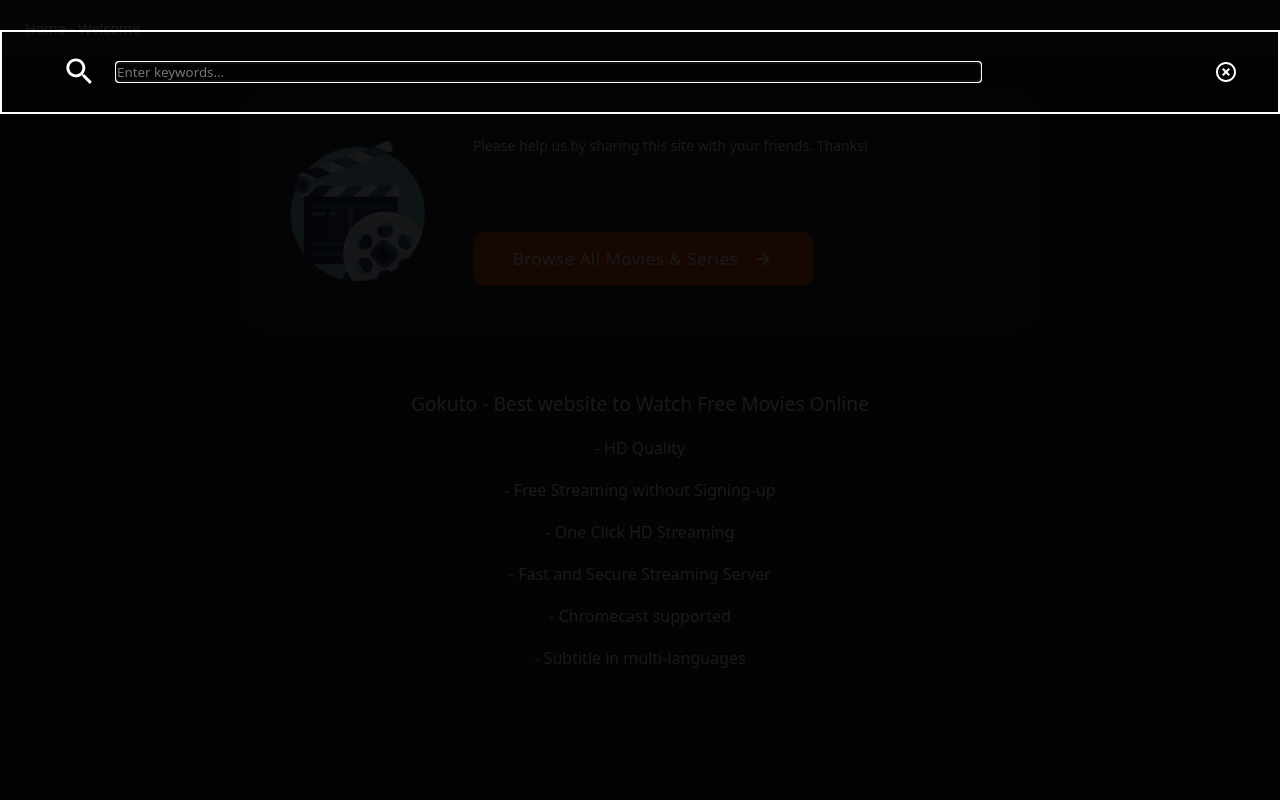
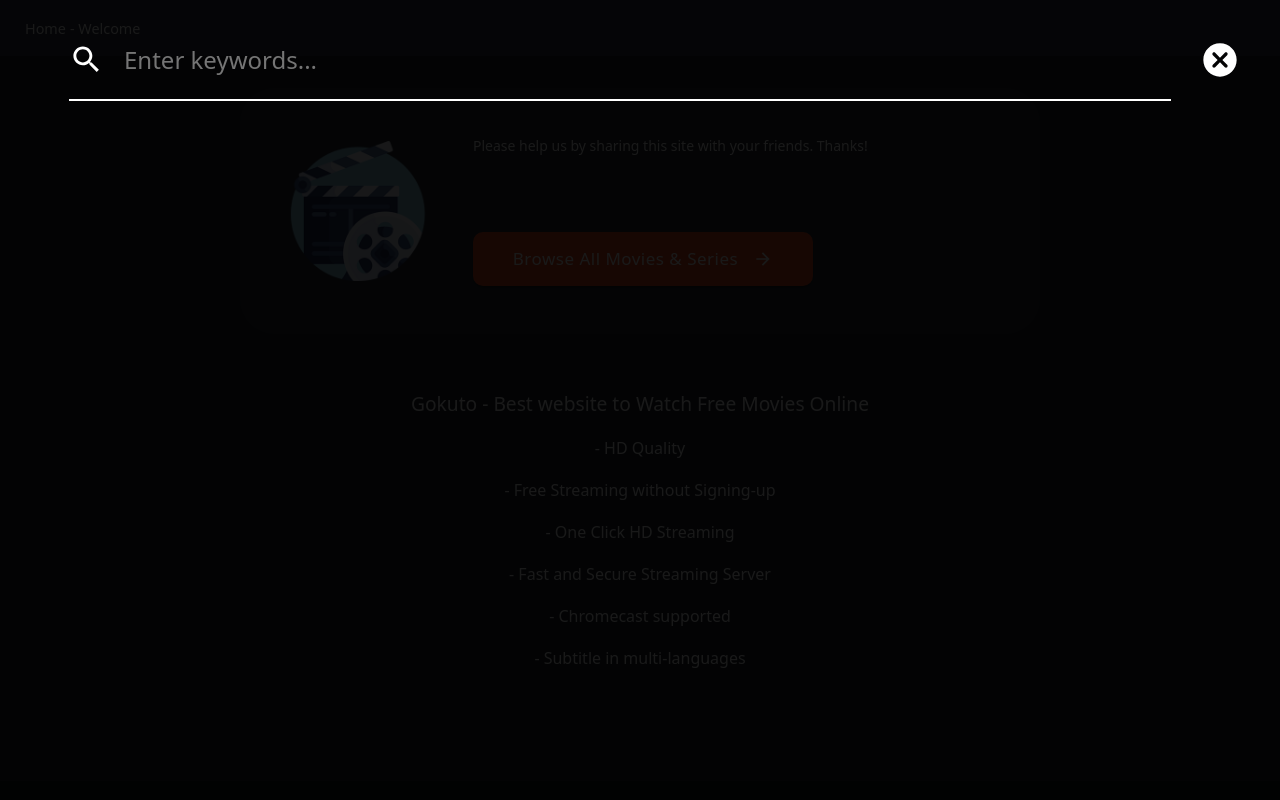
Before and after one commit to RiyazShaik-158/movies_searching, a React (Create React App) app: page / in a window 1280 px wide. Both pictures are taken after a click on the element "Search". Shown: the top 800 px of the page. Built offline with nearby package versions, Linux system fonts and the light colour scheme.

Commit message:
gettingThingsStartedForSearch

```diff
--- a/src/components/Navbar/Navbar.js
+++ b/src/components/Navbar/Navbar.js
@@ -1,18 +1,20 @@
 import React, { useState } from 'react';
 import './navbar.scss';
 import KeyboardArrowDownIcon from '@mui/icons-material/KeyboardArrowDown';
-import HighlightOffIcon from '@mui/icons-material/HighlightOff';
+import CancelRoundedIcon from '@mui/icons-material/CancelRounded';
 import { Link } from 'react-router-dom';
 import SearchIcon from '@mui/icons-material/Search';
 import PersonIcon from '@mui/icons-material/Person';
 import { genres } from './forGenres';
 import { countries } from './forCountries';
 import {  Modal, Popover } from '@mui/material';
+import SearchResults from './onChangeSearchResults/SearchResults';
 
 function Navbar({ searchText, setSearchText }) {
   const [searchStarting, setSearchStarting] = useState(false);
   const [anchorEl, setAnchorEl] = useState(null);
   const [popoverContent, setPopoverContent] = useState(null);
+  const [fakeSearch,setFakeSearch] = useState("");
 
   const handleSearchClose = () => {
     setSearchStarting(false);
@@ -55,18 +57,27 @@
           sx={{backgroundColor:'rgba(0,0,0,0.8)'}}
         >
           <div style={{width:'inherit',height:'inherit',color:'#fff'}}>
-            <div style={{border:'2px solid #fff' , width:'inherit',height:'5rem',display:'flex',alignItems:'center',padding:'0 40px',justifyContent:'space-between',marginTop:'30px'}}>
-              <div style={{display:'flex',alignItems:'center',height:'100%',flex:'0.8',borderBottom:'1px solid #fff',justifyContent:'center'}}>
-                <SearchIcon fontSize='large' sx={{width:'8%'}}/>
+            <div style={{width:'inherit',height:'5rem',display:'flex',alignItems:'center',padding:'0 40px',justifyContent:'space-between',marginTop:'20px'}}>
+              <div></div>
+              <div style={{flex:'.95',display:'flex',alignItems:'center',gap:'20px',height:'100%',borderBottom:'2px solid #fff'}}>
+                <SearchIcon fontSize='large'/>
                 <input
                   placeholder='Enter keywords...'
                   autoFocus
-                  style={{background:'none',border:'none',width:'92%','&::placeholder':{fontSize:'25px'}}}
+                  value = {fakeSearch}
+                  onChange={(e) => setFakeSearch(e.target.value)}
+                  style={{background:'none',outline:'none',fontSize:'1.5rem',color:'#fff',border:'none','::placeholder':{fontSize:'25px'}}}
                 />
               </div>
 
-              <HighlightOffIcon/>
+              <CancelRoundedIcon sx={{fontSize:'40px'}}/>
+
             </div>
+            {
+              fakeSearch &&
+              <SearchResults fakeSearch={fakeSearch}/>
+            }
+
 
           </div>
         </Modal>
--- /dev/null
+++ b/src/components/Navbar/onChangeSearchResults/SearchResults.js
@@ -0,0 +1,12 @@
+import React from 'react';
+
+function SearchResults({fakeSearch}) {
+  return (
+    <div>
+      <h4>on Change search based movies appear here</h4>
+      <h1>Searched Movie name : {fakeSearch}</h1>
+    </div>
+  )
+}
+
+export default SearchResults
```
